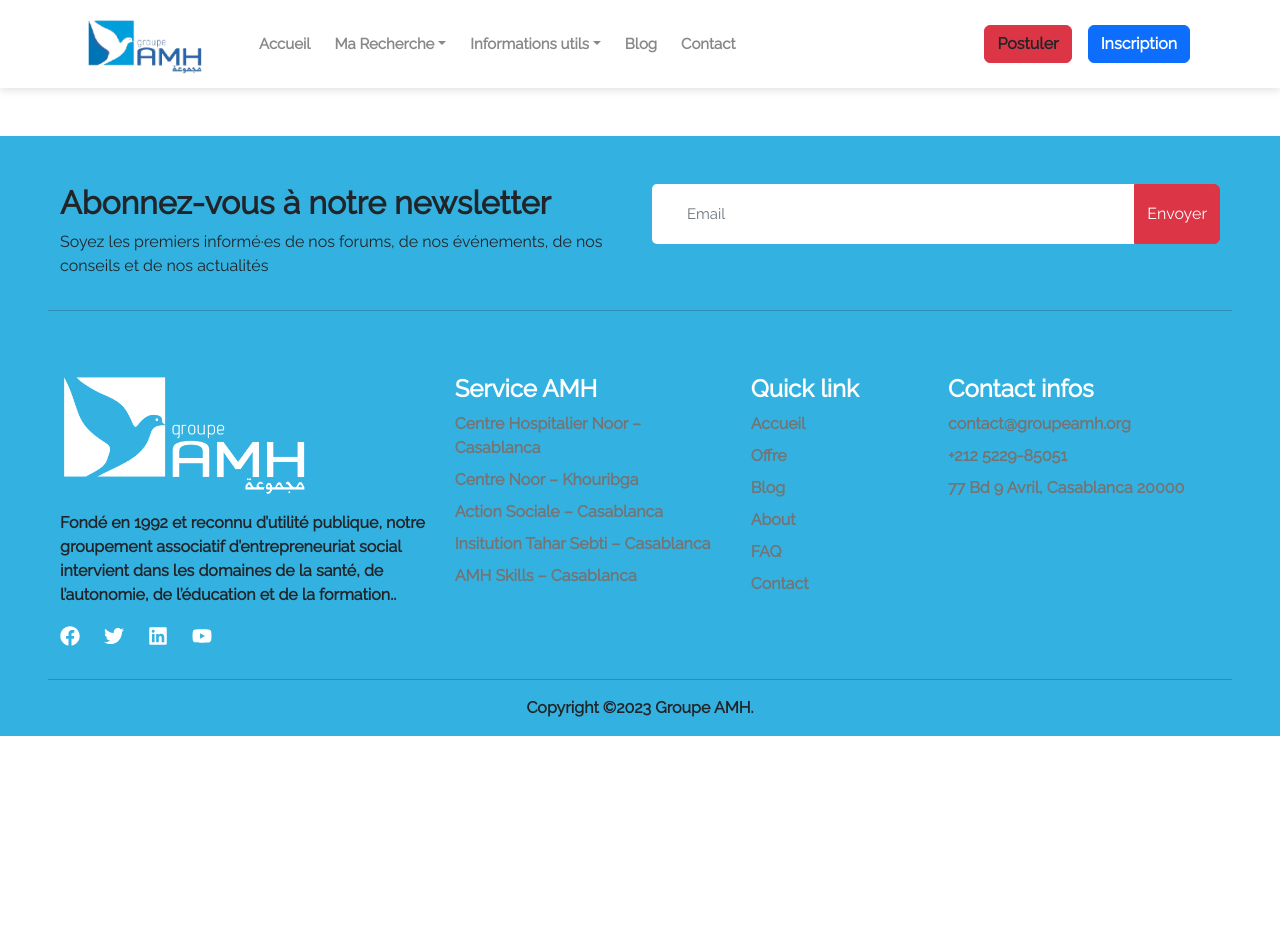
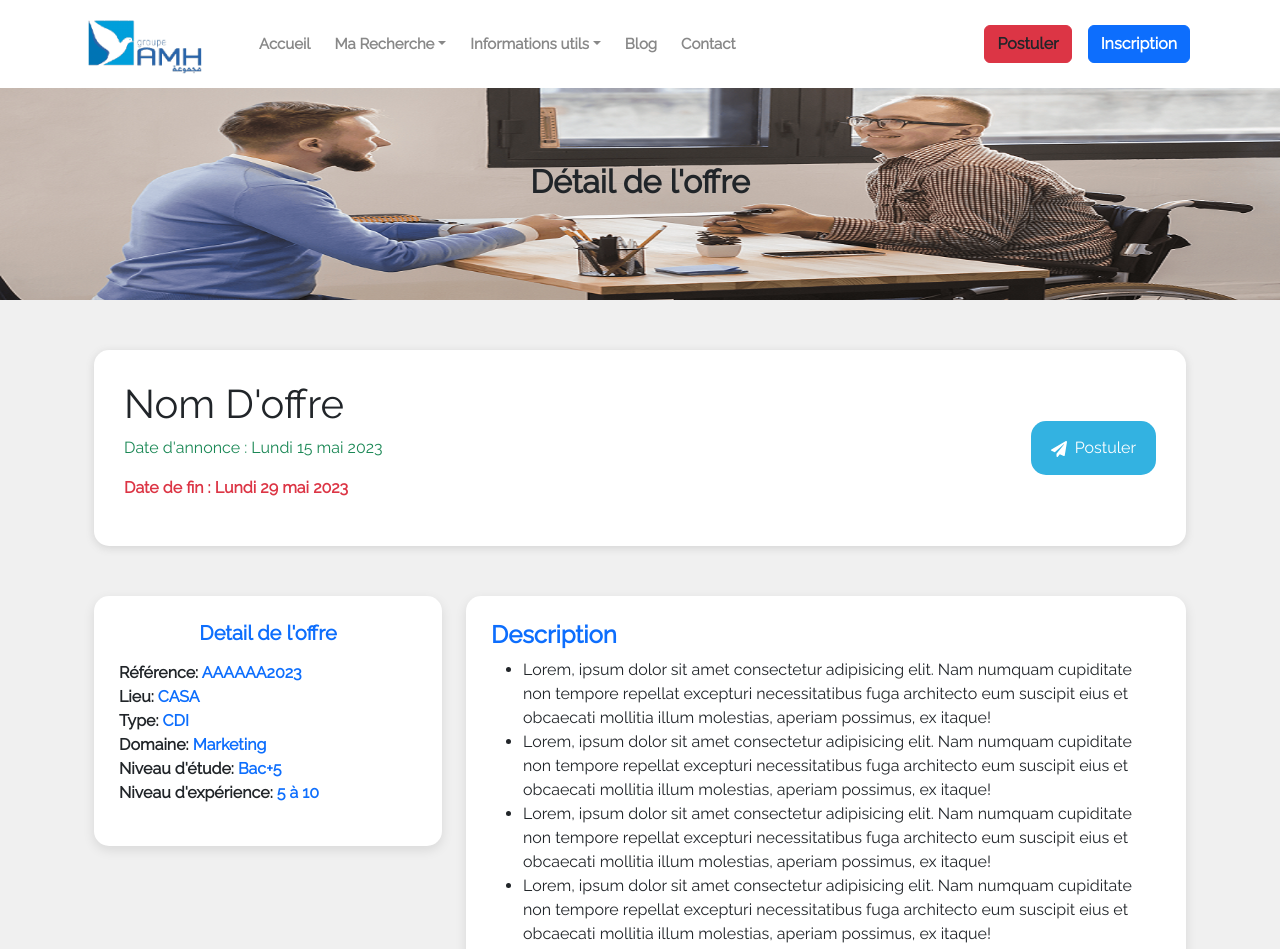
Before and after one commit to mohamedhn37/AmhJobPortal, a React (Create React App) app: page /OffreDescription in a window 1280 px wide. Shown: the top 949 px of the page. Before the commit the page ends 800 px from the top, so only its background shows below. Built offline with nearby package versions, Linux system fonts and the light colour scheme.

Commit message:
addjobdetail

```diff
--- a/src/App.js
+++ b/src/App.js
@@ -9,6 +9,7 @@
 import FAQ from './Pages/FAQ/FAQ';
 import Contact from './Pages/Contact/Contact';
 import Connexion from './Pages/Connexion/Connexion';
+import OffreDescription from './Pages/Offre/OffreDescription/OffreDescription';
 
 
 const App = () => {
@@ -23,6 +24,7 @@
         <Route path="/Contact" element={<Contact/>}/>
         <Route path="/Connexion" element={<Connexion/>}/>
         <Route path="/FAQ" element={<FAQ/>}/>
+        <Route path="/OffreDescription" element={<OffreDescription/>}/>
       </Routes>
       <Footer />
     </Router>
--- a/src/Components/Footer/Footer.jsx
+++ b/src/Components/Footer/Footer.jsx
@@ -9,7 +9,7 @@
 const Footer = () => {
   return (
     <>
-        <div className="container-fluid footer mt-5 px-5 pt-5">
+        <div className="container-fluid footer px-5 pt-5">
             <div className="row">
                 <div className="col-md-6">
                     <h2 className='fw-bold'>Abonnez-vous à notre newsletter</h2>
--- a/src/Components/OffreCard/OffreCard.jsx
+++ b/src/Components/OffreCard/OffreCard.jsx
@@ -1,6 +1,7 @@
 import React from 'react'
 import './OffreCard.css'
 import { FaClock, FaMapMarkerAlt } from 'react-icons/fa'
+import { NavLink } from 'react-router-dom'
 
 const OffreCard = () => {
     return (
@@ -13,11 +14,13 @@
                         </div>
                         <div className="offreDescription my-3">
                             <h3>Nom D'offre</h3>
-                            <p><FaMapMarkerAlt className='me-1'/> Location</p>
-                            <p><FaClock className='me-1'/>05-05-2023</p>
+                            <p><FaMapMarkerAlt className='me-1' /> Location</p>
+                            <p><FaClock className='me-1' />05-05-2023</p>
                             <p>Type D'offre</p>
                         </div>
-                        <button type="button">Postuler</button>
+                        <NavLink to="/OffreDescription">
+                            <button type="button">Postuler</button>
+                        </NavLink>
                     </div>
                 </div>
             </div>
--- a/src/Pages/Conseil/Conseil.jsx
+++ b/src/Pages/Conseil/Conseil.jsx
@@ -7,7 +7,7 @@
         <>
             <div className="Conseil">
                 <div className="container my-5">
-                    <SeactionHead title="Nos conseils pour réussir votre recherche" description="Accueil / Conseils Candidats" />
+                    <SeactionHead title="Nos conseils pour réussir votre recherche" description="Conseils Candidats" />
                     <div className="row">
                         <div className="col-md-12">
                             <section className="fw-bold my-3">
--- /dev/null
+++ b/src/Pages/Offre/OffreDescription/OffreDescription.css
@@ -0,0 +1,40 @@
+.OffreDescription {
+  background-color: #f0f0f0;
+}
+.DetailOffre {
+  background: url("../../../img/disabledP3.png");
+  background-size: cover;
+  padding: 75px 0;
+}
+.infos {
+  display: flex;
+  justify-content: space-between;
+  align-items: center;
+  padding: 30px;
+  margin: 50px 0;
+  background-color: #fff;
+  cursor: pointer;
+  border: none;
+  border-radius: 15px;
+  box-shadow: rgba(99, 99, 99, 0.2) 0px 2px 8px 0px;
+}
+.OffreDescription button {
+  border: 0;
+  border-radius: 15px;
+  background: var(--col-blue-init);
+  color: #fff;
+  font-weight: 500;
+  font-size: 1rem;
+  padding: 15px 20px;
+}
+.OffreDescription:hover button {
+  background: var(--col-blue-ciel);
+}
+.OffreDescription .description, .OffreDescription .jobdetail {
+  background: #fff;
+  padding: 25px;
+  margin-bottom: 50px;
+  border: none;
+  border-radius: 15px;
+  box-shadow: rgba(0, 0, 0, 0.1) 0px 4px 12px;
+}
--- /dev/null
+++ b/src/Pages/Offre/OffreDescription/OffreDescription.jsx
@@ -0,0 +1,64 @@
+import React from 'react'
+import './OffreDescription.css'
+import SeactionHead from '../../../Sections/SectionHead/SeactionHead'
+import { FaPaperPlane } from 'react-icons/fa'
+
+const OffreDescription = () => {
+    return (
+        <>
+            <div className="OffreDescription">
+                <div className="container-fluid DetailOffre">
+                    <SeactionHead title="Détail de l'offre" />
+                </div>
+                <div className="container">
+                    <div className="row">
+                        <div className="col-md-12">
+                            <div className="infos">
+                                <div className="offreInfos">
+                                    <h1>Nom D'offre</h1>
+                                    <p className='text-success'>Date d'annonce : Lundi 15 mai 2023</p>
+                                    <p className='fw-bold text-danger'>Date de fin : Lundi 29 mai 2023</p>
+                                </div>
+                                <button type="button"><FaPaperPlane className='me-2' />Postuler</button>
+                            </div>
+                        </div>
+                    </div>
+                    <div className="row">
+                        <div className="col-md-4">
+                            <div className="jobdetail">
+                                <h5 className='text-primary fw-bold text-center mb-3'>Detail de l'offre</h5>
+                                <ul className='list-unstyled'>
+                                    <li className='fw-bold'>Référence: <span className='text-primary'>AAAAAA2023</span></li>
+                                    <li className='fw-bold'>Lieu: <span className='text-primary'>CASA</span></li>
+                                    <li className='fw-bold'>Type: <span className='text-primary'>CDI</span></li>
+                                    <li className='fw-bold'>Domaine: <span className='text-primary'>Marketing</span></li>
+                                    <li className='fw-bold'>Niveau d'étude: <span className='text-primary'>Bac+5</span></li>
+                                    <li className='fw-bold'>Niveau d'expérience: <span className='text-primary'>5 à 10</span></li>
+                                </ul>
+                            </div>
+
+                        </div>
+                        <div className="col-md-8">
+                            <div className="description">
+                                <h4 className='fw-bold text-primary'>Description</h4>
+                                <ul>
+                                    <li>Lorem, ipsum dolor sit amet consectetur adipisicing elit. Nam numquam cupiditate non tempore repellat excepturi necessitatibus fuga architecto eum suscipit eius et obcaecati mollitia illum molestias, aperiam possimus, ex itaque!</li>
+                                    <li>Lorem, ipsum dolor sit amet consectetur adipisicing elit. Nam numquam cupiditate non tempore repellat excepturi necessitatibus fuga architecto eum suscipit eius et obcaecati mollitia illum molestias, aperiam possimus, ex itaque!</li>
+                                    <li>Lorem, ipsum dolor sit amet consectetur adipisicing elit. Nam numquam cupiditate non tempore repellat excepturi necessitatibus fuga architecto eum suscipit eius et obcaecati mollitia illum molestias, aperiam possimus, ex itaque!</li>
+                                    <li>Lorem, ipsum dolor sit amet consectetur adipisicing elit. Nam numquam cupiditate non tempore repellat excepturi necessitatibus fuga architecto eum suscipit eius et obcaecati mollitia illum molestias, aperiam possimus, ex itaque!</li>
+                                    <li>Lorem, ipsum dolor sit amet consectetur adipisicing elit. Nam numquam cupiditate non tempore repellat excepturi necessitatibus fuga architecto eum suscipit eius et obcaecati mollitia illum molestias, aperiam possimus, ex itaque!</li>
+                                    <li>Lorem, ipsum dolor sit amet consectetur adipisicing elit. Nam numquam cupiditate non tempore repellat excepturi necessitatibus fuga architecto eum suscipit eius et obcaecati mollitia illum molestias, aperiam possimus, ex itaque!</li>
+                                    <li>Lorem, ipsum dolor sit amet consectetur adipisicing elit. Nam numquam cupiditate non tempore repellat excepturi necessitatibus fuga architecto eum suscipit eius et obcaecati mollitia illum molestias, aperiam possimus, ex itaque!</li>
+                                    <li>Lorem, ipsum dolor sit amet consectetur adipisicing elit. Nam numquam cupiditate non tempore repellat excepturi necessitatibus fuga architecto eum suscipit eius et obcaecati mollitia illum molestias, aperiam possimus, ex itaque!</li>
+                                </ul>
+                                <button type="button"><FaPaperPlane className='me-2' />Postuler</button>
+                            </div>
+                        </div>
+                    </div>
+                </div>
+            </div>
+        </>
+    )
+}
+
+export default OffreDescription
--- a/src/Sections/Partner/Partner.jsx
+++ b/src/Sections/Partner/Partner.jsx
@@ -16,7 +16,7 @@
 const Partner = () => {
     return (
         <>
-            <div className="container">
+            <div className="container my-4">
                 <SeactionHead title="Nos Partenaire" />
                 <div className="row">
                     <div className="col-md-12">
```
Also changed, not shown: src/img/disabledP3.png (added).
